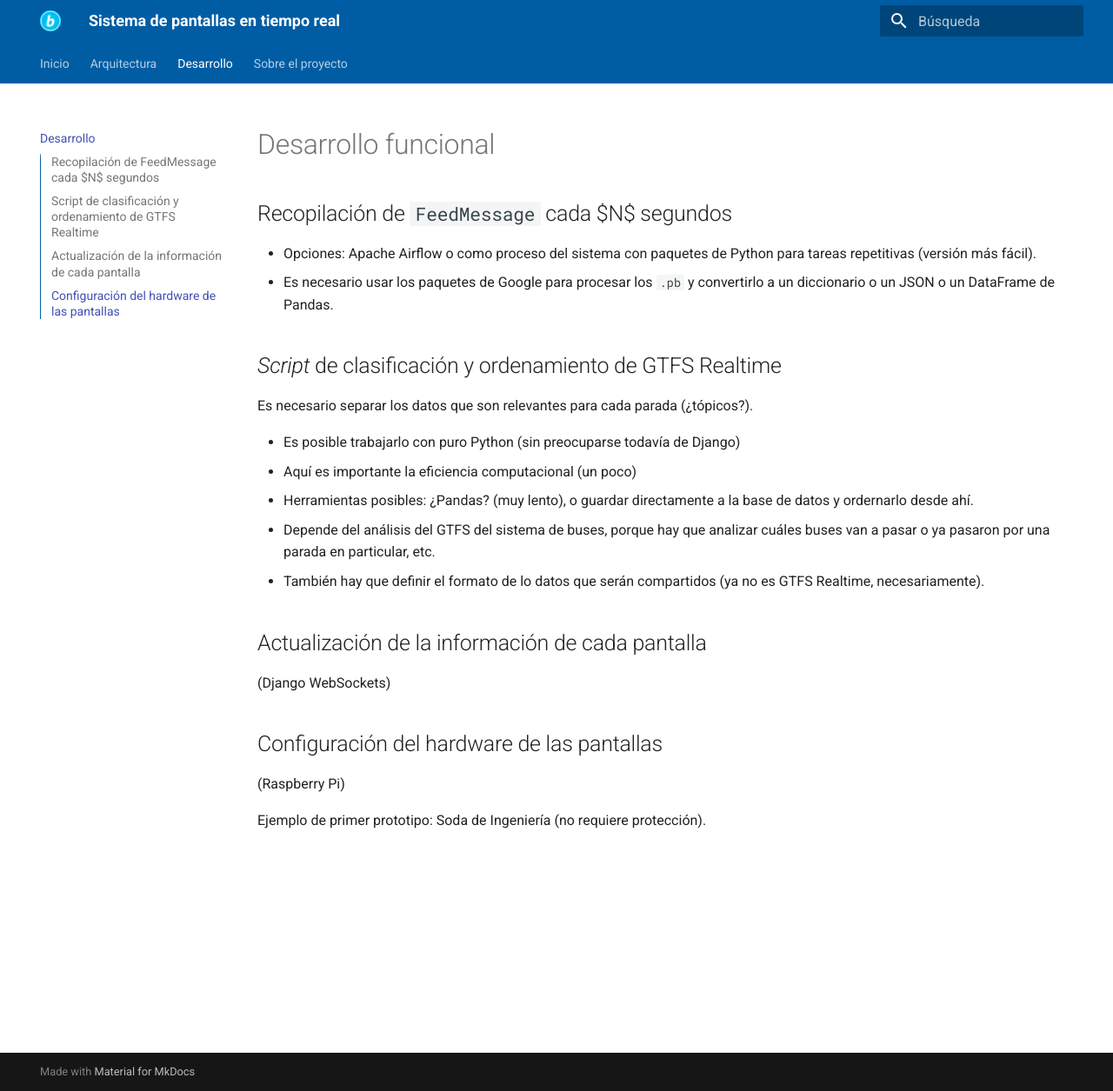
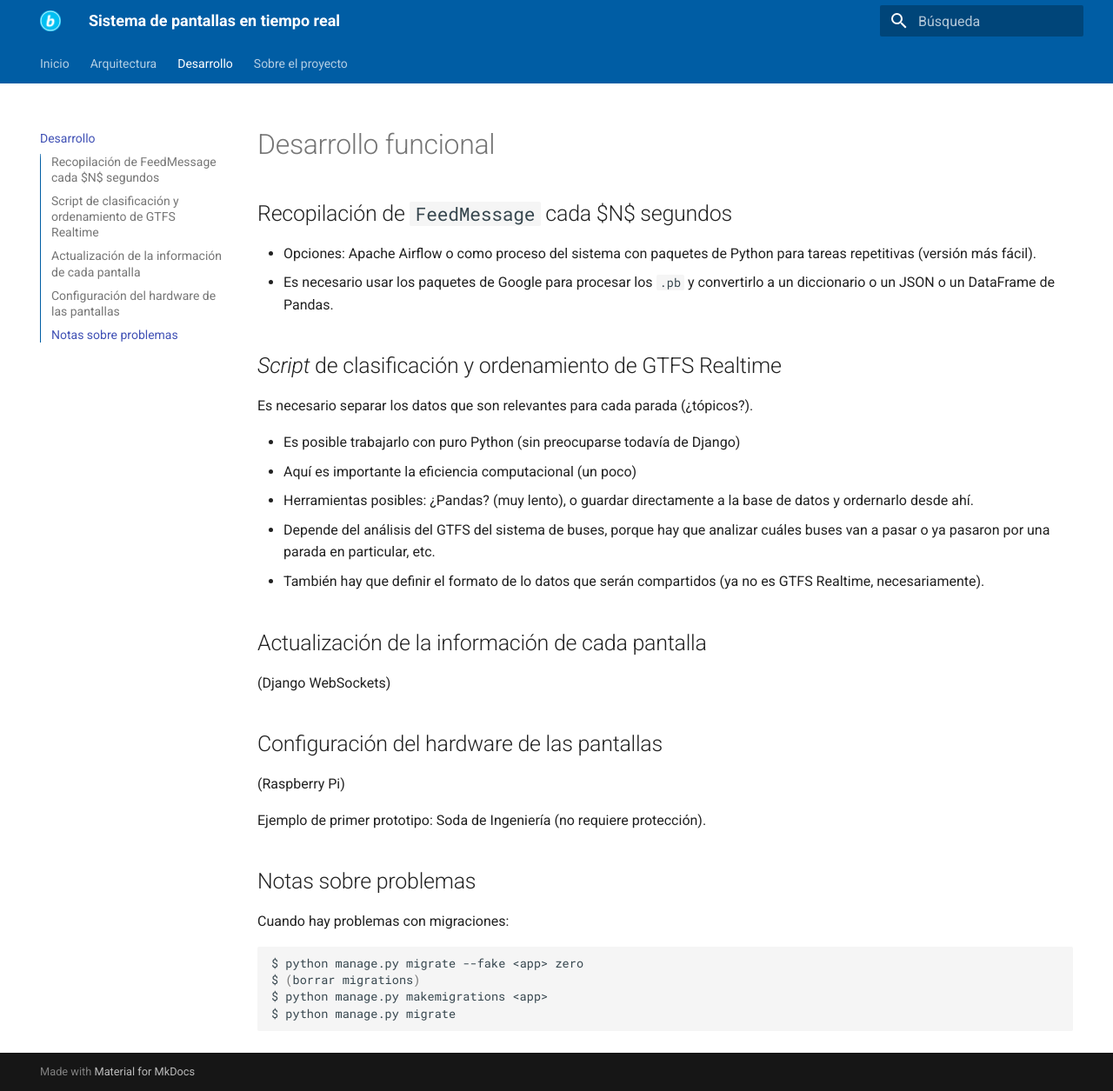
Before and after one commit to fabianabarca/datahub, an MkDocs documentation site: the page built from docs/development.md, in a window 1280 px wide and 1255 px high. Shown: the whole window at 87% size. Built offline with MkDocs 1.6.1 and Material for MkDocs 9.7.7, drawn with Linux system fonts in a browser that asks for light colours.

Commit message:
Comentario sobre cómo hacer cuando no reconoce migraciones por hacer

````diff
--- a/docs/development.md
+++ b/docs/development.md
@@ -23,3 +23,14 @@ Es necesario separar los datos que son relevantes para cada parada (¿tópicos?)
 (Raspberry Pi)
 
 Ejemplo de primer prototipo: Soda de Ingeniería (no requiere protección).
+
+## Notas sobre problemas
+
+Cuando hay problemas con migraciones:
+
+```bash
+$ python manage.py migrate --fake <app> zero
+$ (borrar migrations)
+$ python manage.py makemigrations <app>
+$ python manage.py migrate
+```
````
